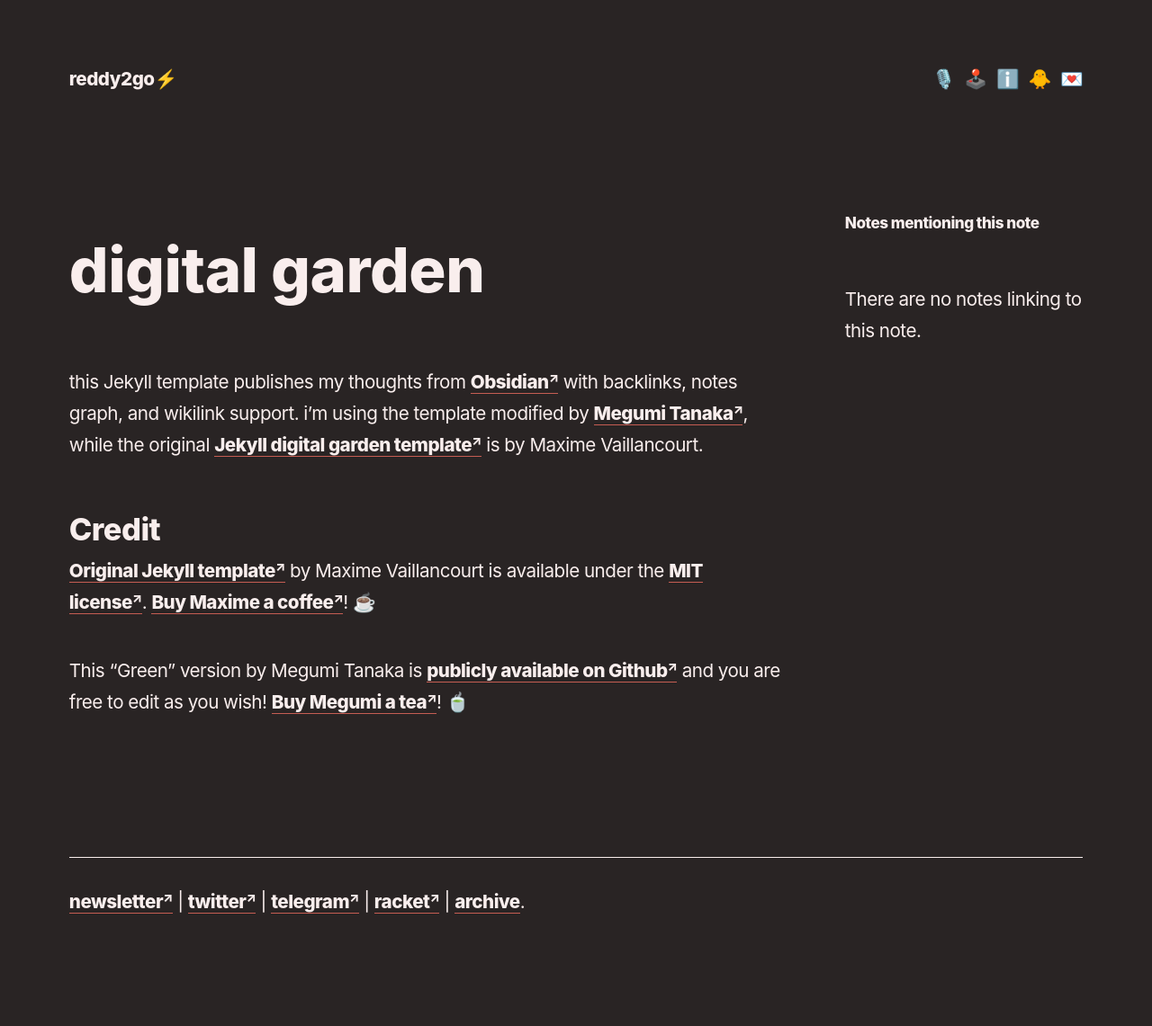
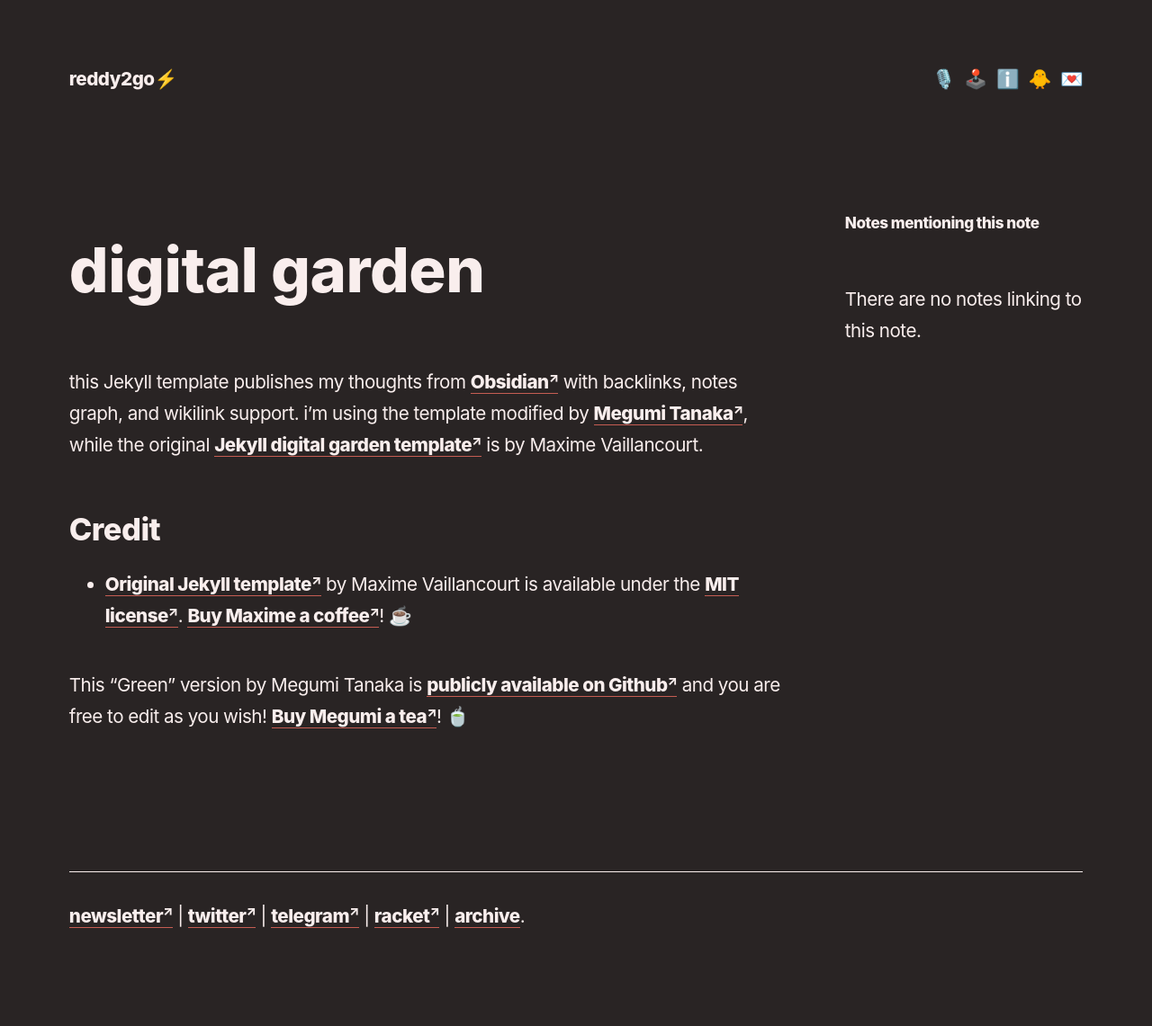
Before and after one commit to reddy2go/redgarden, a Jekyll site: the page built from _notes/digital garden.md, in a window 1280 px wide. Shown: the whole page at 90% size. Built offline with Jekyll 4.4.1, drawn with Linux system fonts in a browser that asks for light colours; some web fonts are replaced; Markdown is read by kramdown in place of the engine named in the settings.

Commit message:
auto commit

```diff
--- a/_notes/digital garden.md
+++ b/_notes/digital garden.md
@@ -6,6 +6,6 @@ slug: digital-garden
 this Jekyll template publishes my thoughts from [Obsidian](https://obsidian.md/) with backlinks, notes graph, and wikilink support. i'm using the template modified by [Megumi Tanaka](https://github.com/meewgumi/green-web-template), while the original [Jekyll digital garden template](https://github.com/maximevaillancourt/digital-garden-jekyll-template) is by Maxime Vaillancourt.
 
 ### Credit
-[Original Jekyll template](https://github.com/maximevaillancourt/digital-garden-jekyll-template) by Maxime Vaillancourt is available under the [MIT license](https://garden.megu.space/LICENSE.md). [Buy Maxime a coffee](https://ko-fi.com/maximevaillancourt)! ☕️
+- [Original Jekyll template](https://github.com/maximevaillancourt/digital-garden-jekyll-template) by Maxime Vaillancourt is available under the [MIT license](https://garden.megu.space/LICENSE.md). [Buy Maxime a coffee](https://ko-fi.com/maximevaillancourt)! ☕️
 
 This “Green” version by Megumi Tanaka is [publicly available on Github](https://github.com/meewgumi/green-web-template) and you are free to edit as you wish! [Buy Megumi a tea](https://www.buymeacoffee.com/megumi)! 🍵
```
